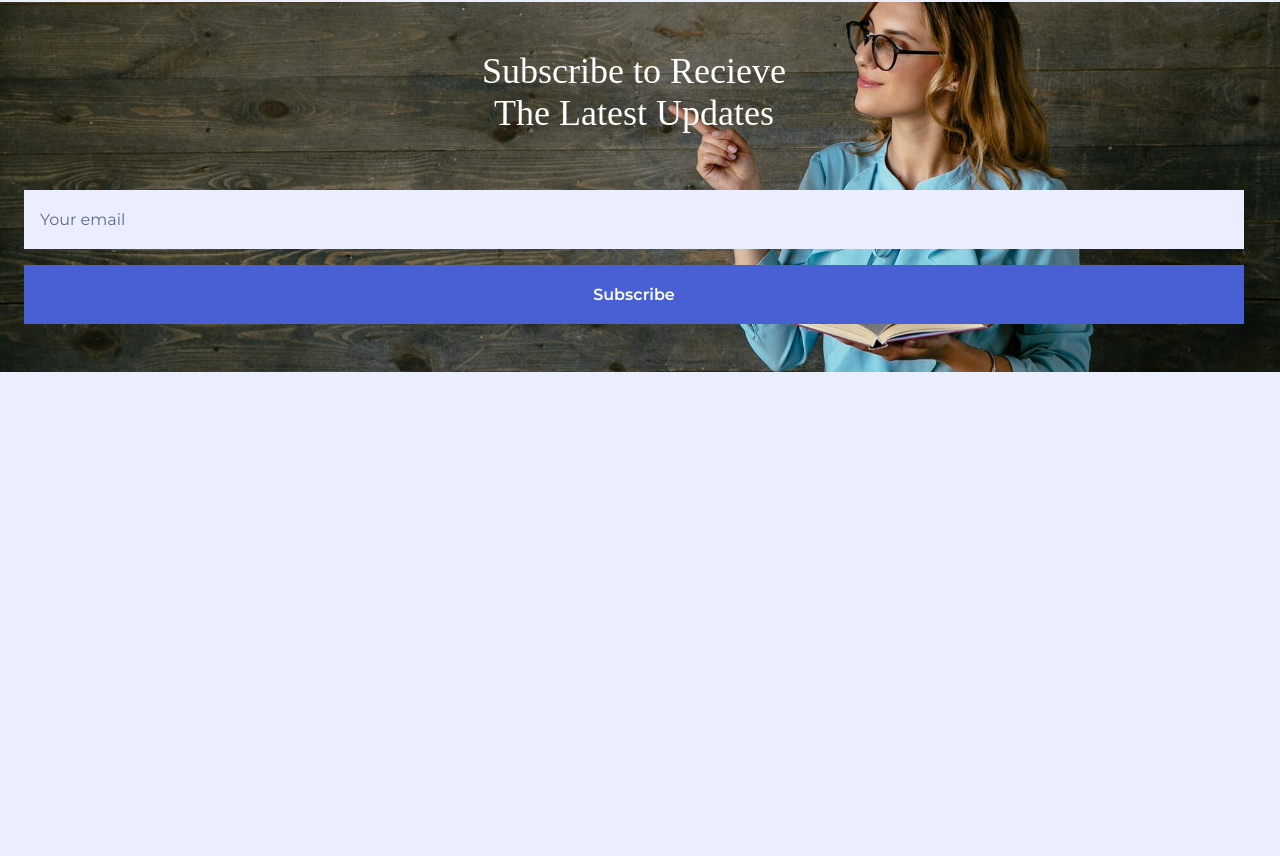
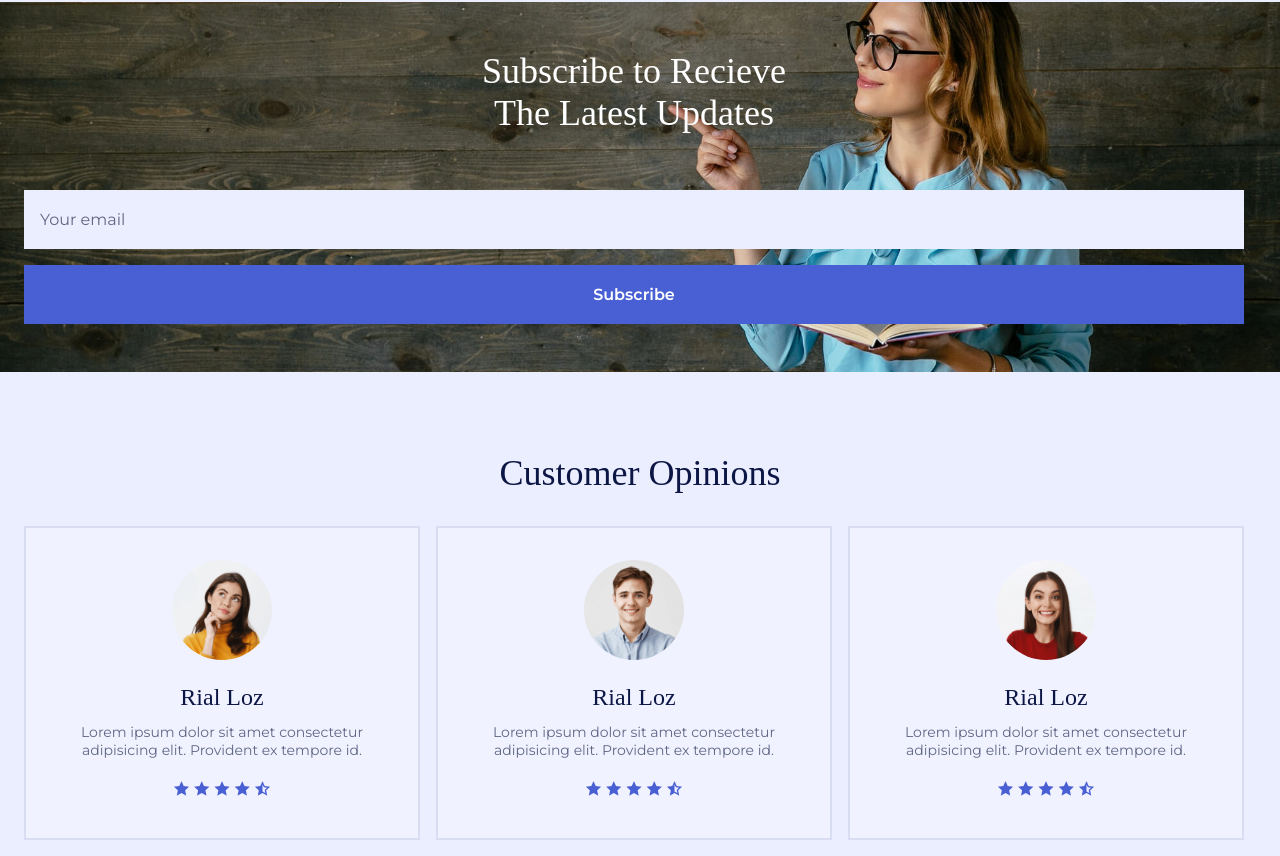
Before and after one commit to freetimezp/js-services-15-books, a plain HTML site: page index.html in a window 1280 px wide. Shown: the part 3042-3898 px from the top of the page. Before the commit the page ends 3510 px from the top, so only its background shows below. Drawn offline with nearby package versions, Linux system fonts and the light colour scheme; a web font is replaced by a local one.

Commit message:
12. js-services-15-books. Testimonial section.

```diff
--- a/assets/css/styles.css
+++ b/assets/css/styles.css
@@ -647,8 +647,33 @@ img {
   cursor: pointer;
 }
 /*=============== TESTIMONIAL ===============*/
+.testimonial__card {
+  text-align: center;
+  background-color: var(--container-color);
+  padding: 2rem 3rem 2.5rem;
+  border: 2px solid var(--border-color);
+  transition: border .4s, background-color .4s;
+}
 
+.testimonial__img {
+  width: 100px;
+  border-radius: 50%;
+  margin: 0 auto 1.5rem;
+}
 
+.testimonial__title {
+  font-size: var(--h2-font-size);
+  margin-bottom: 0.75rem;
+}
+
+.testimonial__description {
+  font-size: var(--small-font-size);
+  margin-bottom: 1.25rem;
+}
+
+.testimonial__stars {
+  color: var(--first-color);
+}
 /*=============== FOOTER ===============*/
 
 
--- a/assets/js/main.js
+++ b/assets/js/main.js
@@ -90,7 +90,19 @@ let swiperNew = new Swiper('.new__swiper', {
 });
 
 /*=============== TESTIMONIAL SWIPER ===============*/
-
+let swiperTestimonial = new Swiper('.testimonial__swiper', {
+    loop: true,
+    spaceBetween: 16,
+    grabCursor: true,
+    slidesPerView: 'auto',
+    centeredSlides: 'auto',
+    breakpoints: {
+        1150: {
+            slidesPerView: 3,
+            centeredSlides: false,
+        }
+    }
+});
 
 /*=============== SHOW SCROLL UP ===============*/
 
--- a/index.html
+++ b/index.html
@@ -743,7 +743,69 @@
 
       <!--==================== TESTIMONIAL ====================-->
       <section class="testimonial section" id="testimonial">
-
+         <h2 class="section__title">Customer Opinions</h2>
+         <div class="testimonial__container container">
+            <div class="testimonial__swiper swiper">
+               <div class="swiper-wrapper">
+                  <article class="testimonial__card swiper-slide">
+                     <img src="./assets/img/testimonial-perfil-1.png" alt="book" class="testimonial__img">
+                     <h2 class="testimonial__title">Rial Loz</h2>
+                     <p class="testimonial__description">
+                        Lorem ipsum dolor sit amet consectetur adipisicing elit. Provident ex tempore id.
+                     </p>
+                     <div class="testimonial__stars">
+                        <i class="ri-star-fill"></i>
+                        <i class="ri-star-fill"></i>
+                        <i class="ri-star-fill"></i>
+                        <i class="ri-star-fill"></i>
+                        <i class="ri-star-half-fill"></i>
+                     </div>
+                  </article>
+                  <article class="testimonial__card swiper-slide">
+                     <img src="./assets/img/testimonial-perfil-2.png" alt="book" class="testimonial__img">
+                     <h2 class="testimonial__title">Rial Loz</h2>
+                     <p class="testimonial__description">
+                        Lorem ipsum dolor sit amet consectetur adipisicing elit. Provident ex tempore id.
+                     </p>
+                     <div class="testimonial__stars">
+                        <i class="ri-star-fill"></i>
+                        <i class="ri-star-fill"></i>
+                        <i class="ri-star-fill"></i>
+                        <i class="ri-star-fill"></i>
+                        <i class="ri-star-half-fill"></i>
+                     </div>
+                  </article>
+                  <article class="testimonial__card swiper-slide">
+                     <img src="./assets/img/testimonial-perfil-3.png" alt="book" class="testimonial__img">
+                     <h2 class="testimonial__title">Rial Loz</h2>
+                     <p class="testimonial__description">
+                        Lorem ipsum dolor sit amet consectetur adipisicing elit. Provident ex tempore id.
+                     </p>
+                     <div class="testimonial__stars">
+                        <i class="ri-star-fill"></i>
+                        <i class="ri-star-fill"></i>
+                        <i class="ri-star-fill"></i>
+                        <i class="ri-star-fill"></i>
+                        <i class="ri-star-half-fill"></i>
+                     </div>
+                  </article>
+                  <article class="testimonial__card swiper-slide">
+                     <img src="./assets/img/testimonial-perfil-4.png" alt="book" class="testimonial__img">
+                     <h2 class="testimonial__title">Rial Loz</h2>
+                     <p class="testimonial__description">
+                        Lorem ipsum dolor sit amet consectetur adipisicing elit. Provident ex tempore id.
+                     </p>
+                     <div class="testimonial__stars">
+                        <i class="ri-star-fill"></i>
+                        <i class="ri-star-fill"></i>
+                        <i class="ri-star-fill"></i>
+                        <i class="ri-star-fill"></i>
+                        <i class="ri-star-half-fill"></i>
+                     </div>
+                  </article>
+               </div>
+            </div>
+         </div>
       </section>
    </main>
 
```
